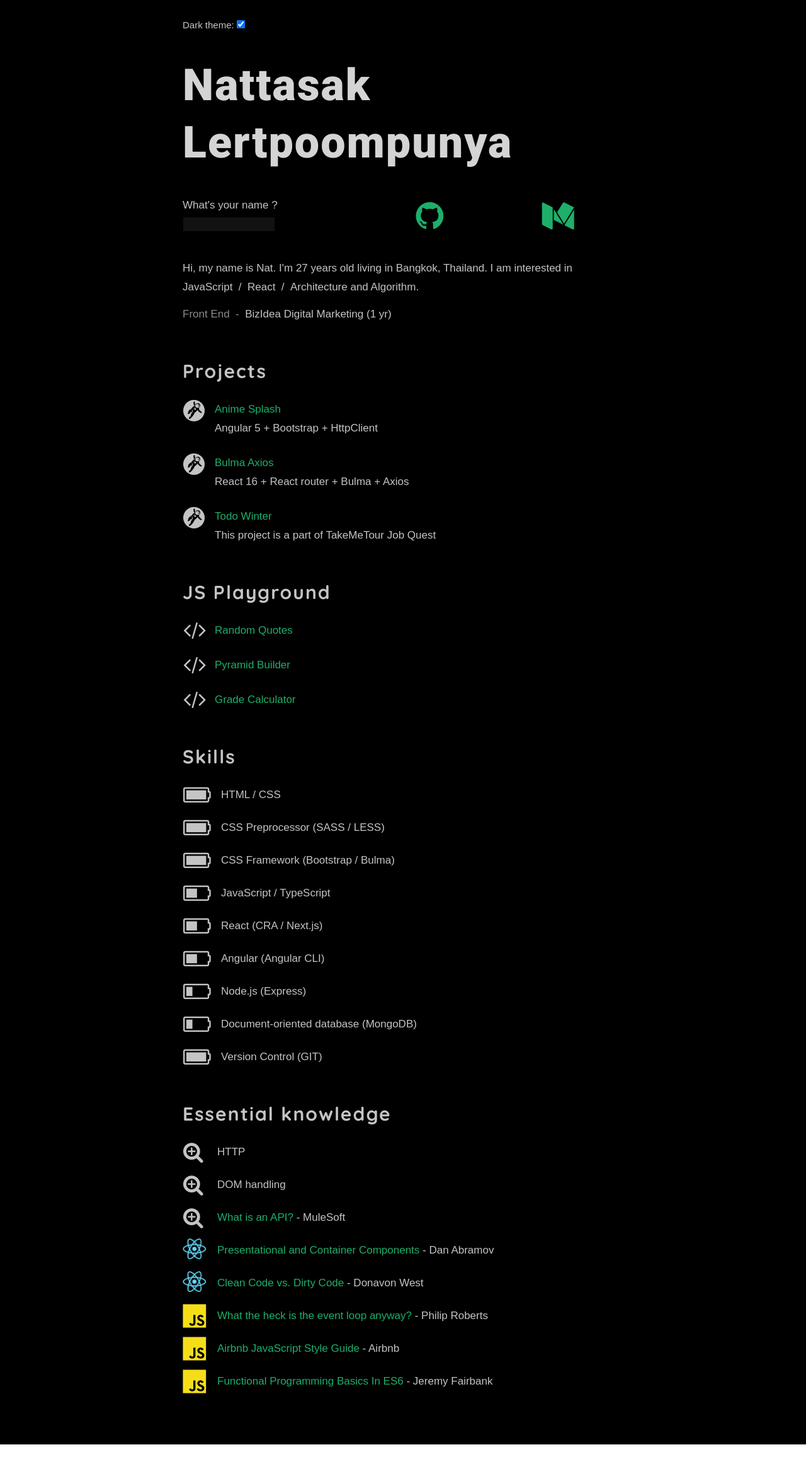
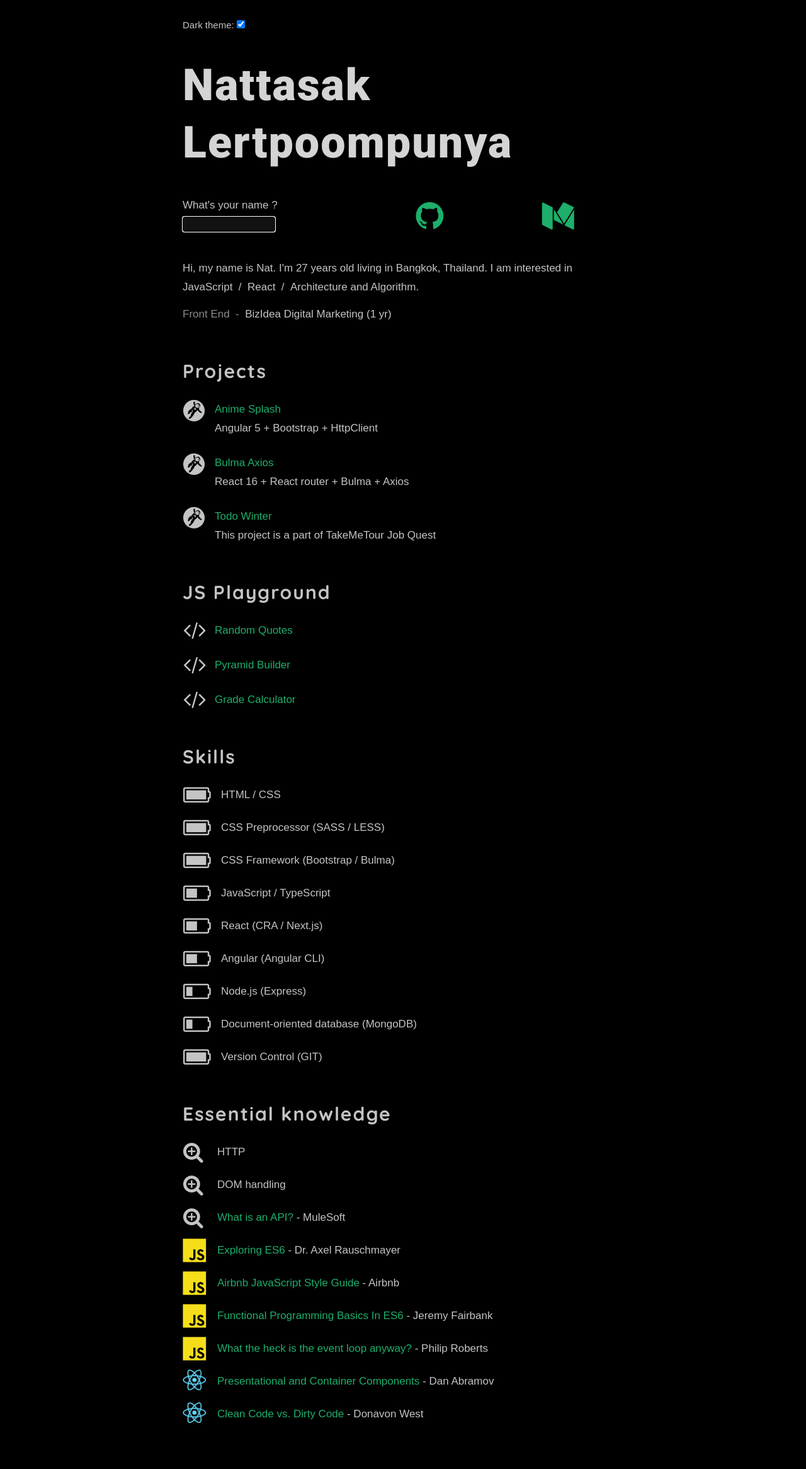
Before and after one commit to Nattasak/my-resume, a React (Create React App) app: page / in a window 1280 px wide. Shown: the top 2332 px of the page at 63% size. Before the commit the page ends 2293 px from the top, so only its background shows below. Built offline with nearby package versions, Linux system fonts and the light colour scheme.

Commit message:
autofocus input

```diff
--- a/src/component/SayHi.js
+++ b/src/component/SayHi.js
@@ -16,7 +16,7 @@ class SayHi extends Component {
       <div className="sayhi">
         { !this.state.value ? `What's your name ?` : `Hi, ${this.state.value}.` }
         <br />
-        <input onChange={this.handleInputChange} maxLength='15' />
+        <input autoFocus onChange={this.handleInputChange} maxLength='15' />
       </div>
     )
   }
--- a/src/data/knowledge.json
+++ b/src/data/knowledge.json
@@ -22,37 +22,44 @@
   },
   {
     "id": 4,
+    "category": "js",
+    "title": "Exploring ES6",
+    "author": "Dr. Axel Rauschmayer",
+    "url": "http://exploringjs.com/es6/index.html"
+  },
+  {
+    "id": 5,
+    "category": "js",
+    "title": "Airbnb JavaScript Style Guide",
+    "author": "Airbnb",
+    "url": "https://github.com/airbnb/javascript"
+  },
+  {
+    "id": 6,
+    "category": "js",
+    "title": "Functional Programming Basics In ES6",
+    "author": "Jeremy Fairbank",
+    "url": "https://www.youtube.com/watch?v=FYXpOjwYzcs"
+  },
+  {
+    "id": 7,
+    "category": "js",
+    "title": "What the heck is the event loop anyway?",
+    "author": "Philip Roberts",
+    "url": "https://www.youtube.com/watch?v=8aGhZQkoFbQ"
+  },
+  {
+    "id": 8,
     "category": "react",
     "title": "Presentational and Container Components",
     "author": "Dan Abramov",
     "url": "https://medium.com/@dan_abramov/smart-and-dumb-components-7ca2f9a7c7d0"
   },
   {
-    "id": 5,
+    "id": 9,
     "category": "react",
     "title": "Clean Code vs. Dirty Code",
     "author": "Donavon West",
     "url": "http://americanexpress.io/clean-code-dirty-code"
-  },
-  {
-    "id": 6,
-    "category": "js",
-    "title": "What the heck is the event loop anyway?",
-    "author": "Philip Roberts",
-    "url": "https://www.youtube.com/watch?v=8aGhZQkoFbQ"
-  },
-  {
-    "id": 7,
-    "category": "js",
-    "title": "Airbnb JavaScript Style Guide",
-    "author": "Airbnb",
-    "url": "https://github.com/airbnb/javascript"
-  },
-  {
-    "id": 8,
-    "category": "js",
-    "title": "Functional Programming Basics In ES6",
-    "author": "Jeremy Fairbank",
-    "url": "https://www.youtube.com/watch?v=FYXpOjwYzcs"
   }
 ]
```
